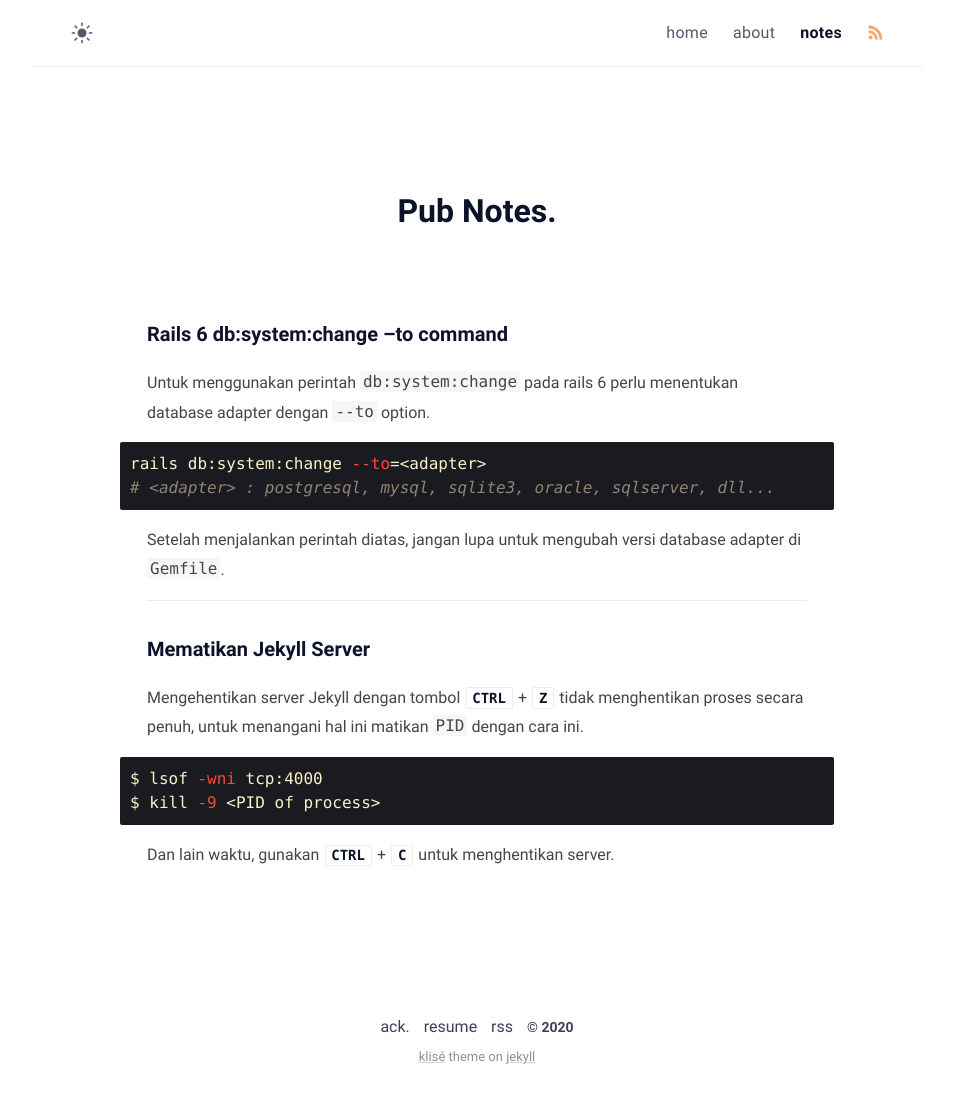
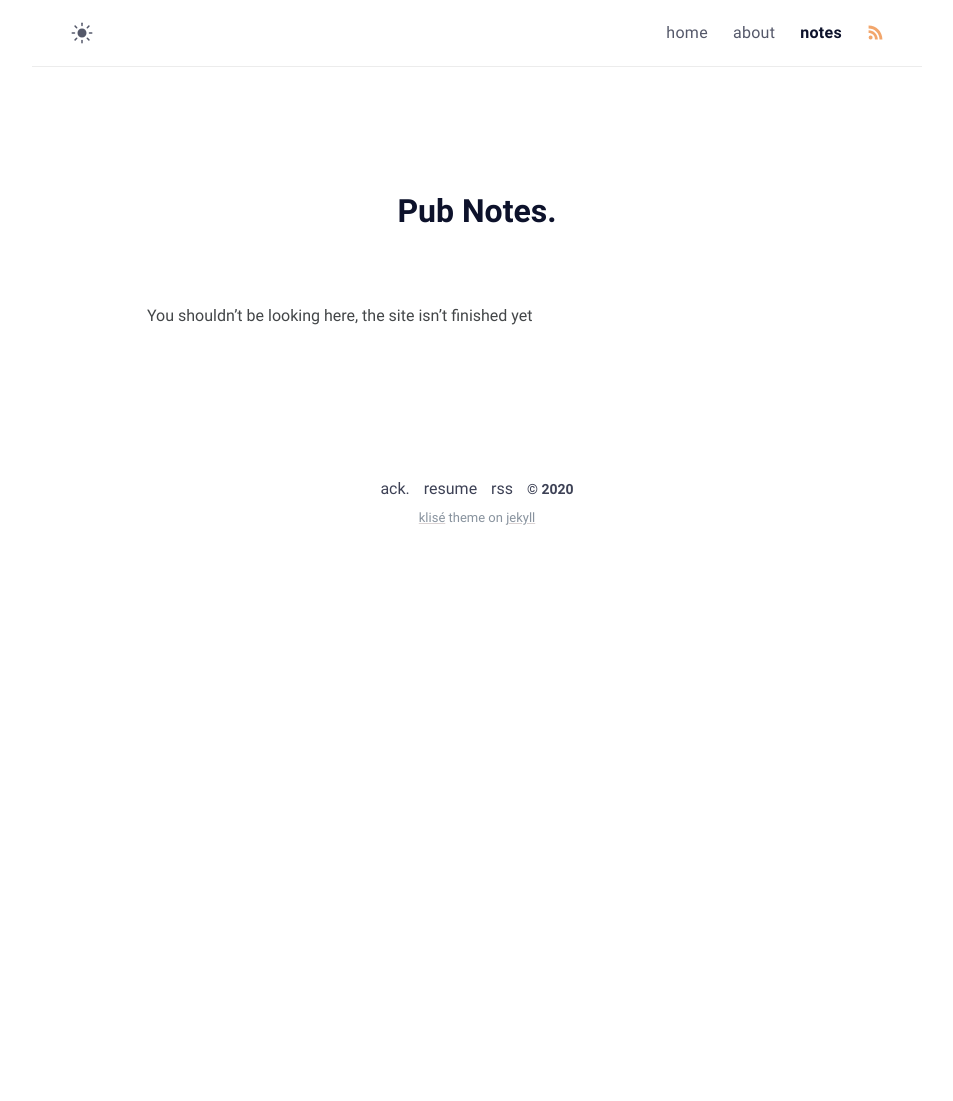
Before and after one commit to Ferryistaken/website, a Jekyll site: the page built from notes.md, in a window 1280 px wide. Shown: the whole page, without its empty margins (163-1116 px from the left). Built offline with Jekyll 4.4.1, drawn with Linux system fonts in a browser that asks for light colours; after the commit the page ends 900 px from its top, so only the background shows below that.

Commit message:
changed the notes section

````diff
--- a/notes.md
+++ b/notes.md
@@ -2,30 +2,8 @@
 title: Pub Notes
 permalink: /notes/
 layout: page
-excerpt: Catatan Public agar enggak usah pusing-pusing mengingat.
+excerpt: Big notes
 comments: false
 ---
 
-#### Rails 6 db:system:change --to command
-
-Untuk menggunakan perintah `db:system:change` pada rails 6 perlu menentukan database adapter dengan `--to` option.
-
-```bash
-rails db:system:change --to=<adapter>
-# <adapter> : postgresql, mysql, sqlite3, oracle, sqlserver, dll...
-```
-
-Setelah menjalankan perintah diatas, jangan lupa untuk mengubah versi database adapter di `Gemfile`.
-
----
-
-#### Mematikan Jekyll Server
-
-Mengehentikan server Jekyll dengan tombol <kbd>CTRL</kbd> + <kbd>Z</kbd> tidak menghentikan proses secara penuh, untuk menangani hal ini matikan `PID` dengan cara ini.
-
-```bash
-$ lsof -wni tcp:4000
-$ kill -9 <PID of process>
-```
-
-Dan lain waktu, gunakan <kbd>CTRL</kbd> + <kbd>C</kbd> untuk menghentikan server.
+You shouldn't be looking here, the site isn't finished yet
````
